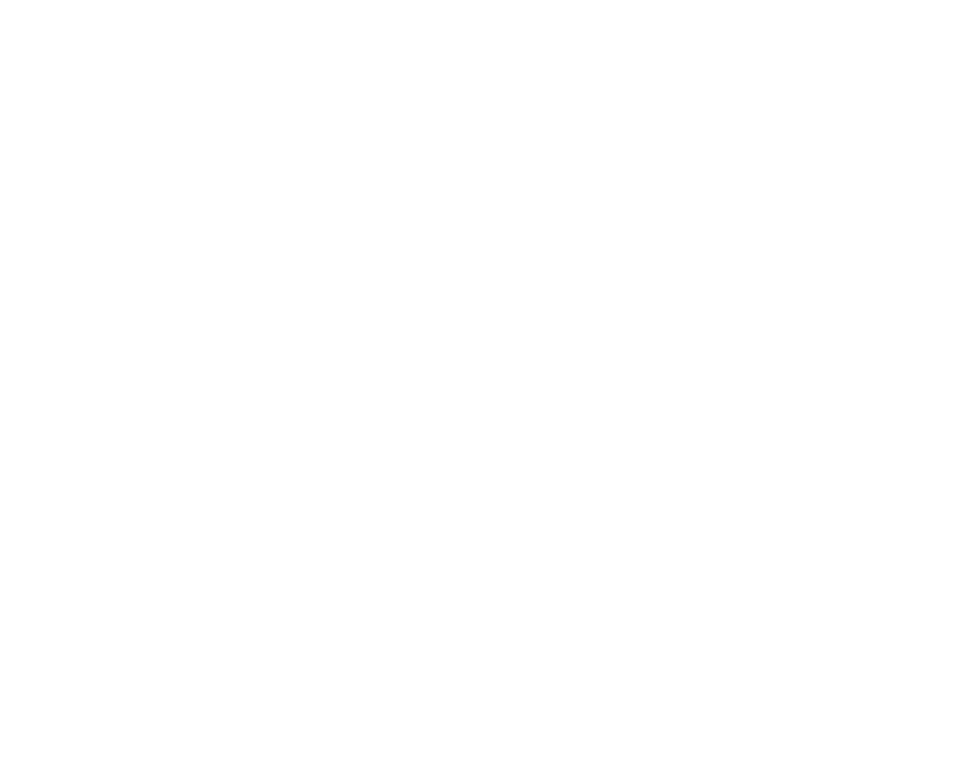
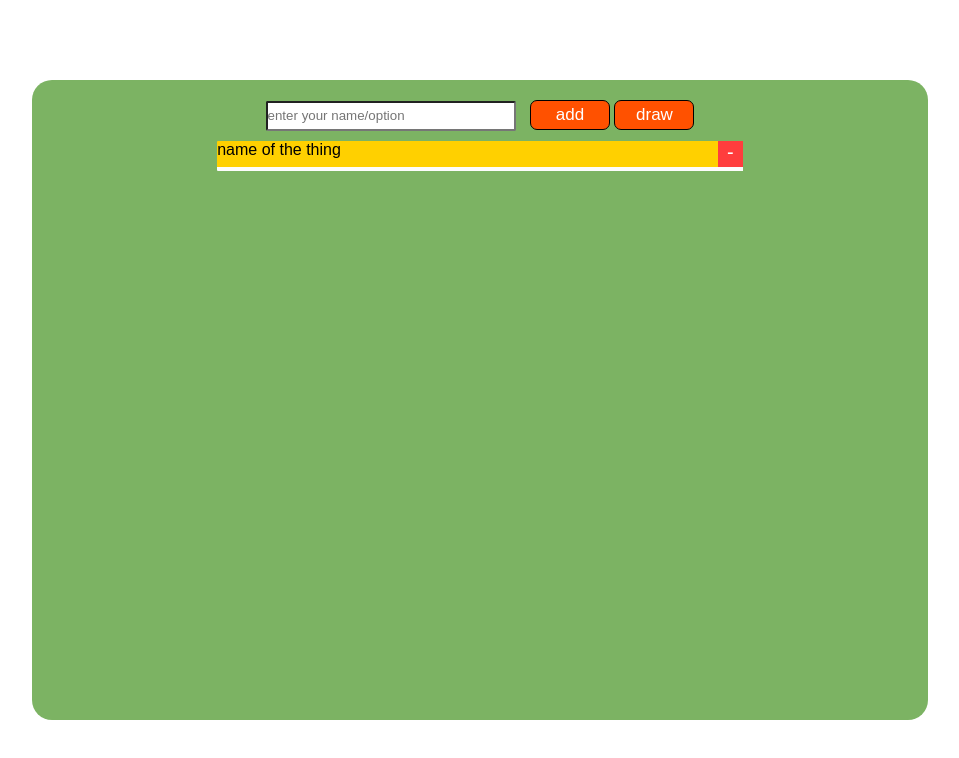
Before and after one commit to Ali-khadembashi/RandomOrLucky, a plain HTML site: page index.html in a window 1280 px wide. Shown: the whole page, without its empty margins (160-1119 px from the left). Drawn offline with Linux system fonts and the light colour scheme.

Commit message:
basic html body including modal

```diff
--- a/index.html
+++ b/index.html
@@ -6,10 +6,50 @@
     <meta http-equiv="X-UA-Compatible" content="IE=edge">
     <meta name="viewport" content="width=device-width, initial-scale=1.0">
     <title>Document</title>
+    <link rel="stylesheet" href="./style.css">
 </head>
 
 <body>
 
+    <main>
+
+        <form>
+            <input type="text" placeholder="enter your name/option">
+            <button class="btn" id="add">add</button>
+            <button class="btn" id="add">draw</button>
+        </form>
+        <ul>
+            <Li>name of the thing <div class="remove">-</div>
+            </Li>
+        </ul>
+
+    </main>
+
+
+
+
+
+
+    <!-- modal section -->
+
+    <!-- <div class="modal">
+        <div class="modal-body">
+            <div class="close-btn">X</div>
+            <div class="win-name"> the winner is: </div>
+        </div>
+    </div> -->
+
+
+
+
+
+
+
+
+
+
+
+    <script src="./script.js"></script>
 </body>
 
 </html>
--- /dev/null
+++ b/style.css
@@ -0,0 +1,157 @@
+html {
+
+    font-size: 62.5%;
+}
+
+* {
+    padding: 0;
+    margin: 0;
+    box-sizing: border-box;
+
+}
+
+body {
+
+    width: 100%;
+    font-size: 1.6em;
+    font-family: sans-serif;
+}
+
+/* the main body including form */
+main {
+    position: absolute;
+    border-radius: 2rem;
+    top: 50%;
+    left: 50%;
+    translate: -50% -50%;
+    width: 70vw;
+    min-height: 80vh;
+
+    min-width: 500px;
+    background-color: rgb(124, 179, 99);
+    flex-direction: column;
+    padding: 1rem;
+    display: flex;
+    align-items: center;
+}
+
+form {
+    padding: 1rem;
+}
+
+input {
+    width: 25rem;
+    height: 3rem;
+    border-radius: 0.2rem;
+    margin-right: 1rem;
+}
+
+input:focus {
+    outline: none !important;
+    border: solid 0.2rem rgb(0, 56, 47);
+}
+
+.btn {
+    border: solid 0.1rem black;
+    width: 8rem;
+    height: 3rem;
+    border-radius: 0.7rem;
+    background-color: rgb(255, 81, 0);
+    font-size: 1.7rem;
+    color: white;
+}
+
+.btn:hover {
+    background-color: rgb(255, 134, 78);
+}
+
+
+/* tables/list */
+ul {
+
+    width: 100%;
+    display: flex;
+    flex-direction: column;
+    align-items: center;
+
+}
+
+li {
+    display: flex;
+    flex-direction: row;
+    justify-content: space-between;
+    list-style: none;
+    background-color: rgb(255, 208, 0);
+    width: 60%;
+    height: 3rem;
+    border-bottom: solid 0.4rem rgb(252, 252, 252);
+    margin-bottom: 1rem;
+    border-radius: 0.1rem;
+
+}
+
+.remove {
+    font-size: 2rem;
+    color: white;
+    text-align: center;
+    height: inherit;
+    width: 2.5rem;
+    background-color: rgb(255, 61, 61);
+    border-bottom: solid 0.4rem rgb(252, 252, 252);
+}
+
+.remove:hover {
+    background-color: rgb(204, 17, 17);
+}
+
+
+
+
+
+
+
+
+
+
+
+
+
+/* modal section */
+.modal {
+
+
+    width: 100vw;
+    height: 100vh;
+    background-color: rgba(0, 0, 0, 0.5);
+
+}
+
+.modal-body {
+    position: absolute;
+    border-radius: 2rem;
+    top: 50%;
+    left: 50%;
+    translate: -50% -50%;
+    width: 60vw;
+    height: 70vh;
+    min-height: 300px;
+    background-color: aqua;
+    flex-direction: column;
+    padding: 1rem;
+    display: flex;
+}
+
+.win-name {
+    margin: 0 auto;
+    position: relative;
+
+
+    font-size: 2rem;
+}
+
+.close-btn {
+    margin-right: 0;
+    margin-left: auto;
+    padding: 1rem;
+    font-size: 1rem;
+}
```
Also changed, not shown: script.js (added).
